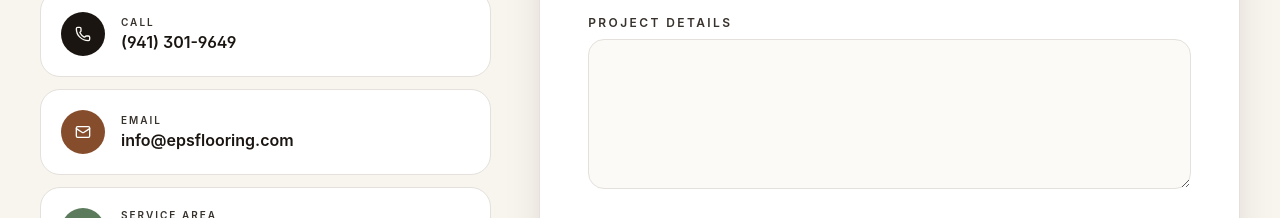
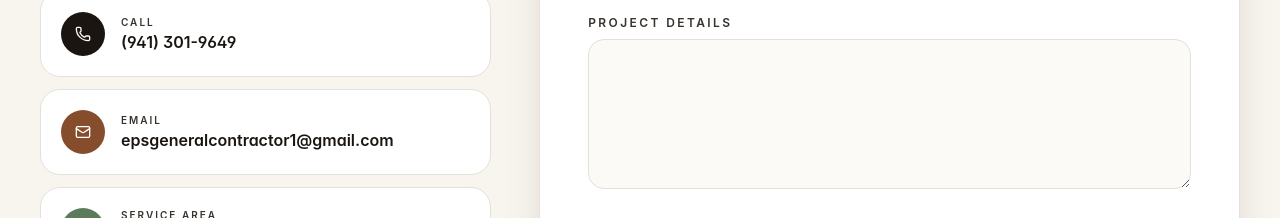
Before and after one commit to ProProgrammer5Star/pine-craft-showcase, a React (Vite) app: page / in a window 1280 px wide. Shown: the part 7140-7358 px from the top of the page. Built offline with nearby package versions, Linux system fonts and the light colour scheme.

Commit message:
Update email contact in App.tsx

```diff
--- a/src/App.tsx
+++ b/src/App.tsx
@@ -514,11 +514,11 @@ function Contact() {
                 <div className="font-semibold text-[color:var(--ink)]">{PHONE_DISPLAY}</div>
               </div>
             </a>
-            <a href="mailto:info@epsflooring.com" className="flex items-center gap-4 rounded-2xl bg-card border border-border p-5 hover:border-[color:var(--ink)] transition">
+            <a href="mailto:epsgeneralcontractor1@gmail.com" className="flex items-center gap-4 rounded-2xl bg-card border border-border p-5 hover:border-[color:var(--ink)] transition">
               <div className="h-11 w-11 rounded-full bg-[color:var(--wood-dark)] text-white flex items-center justify-center"><Mail className="h-4 w-4" /></div>
               <div>
                 <div className="text-[10px] uppercase tracking-[0.2em] text-[color:var(--ink-soft)] font-semibold">Email</div>
-                <div className="font-semibold text-[color:var(--ink)]">info@epsflooring.com</div>
+                <div className="font-semibold text-[color:var(--ink)]">epsgeneralcontractor1@gmail.com</div>
               </div>
             </a>
             <div className="flex items-start gap-4 rounded-2xl bg-card border border-border p-5">
```
